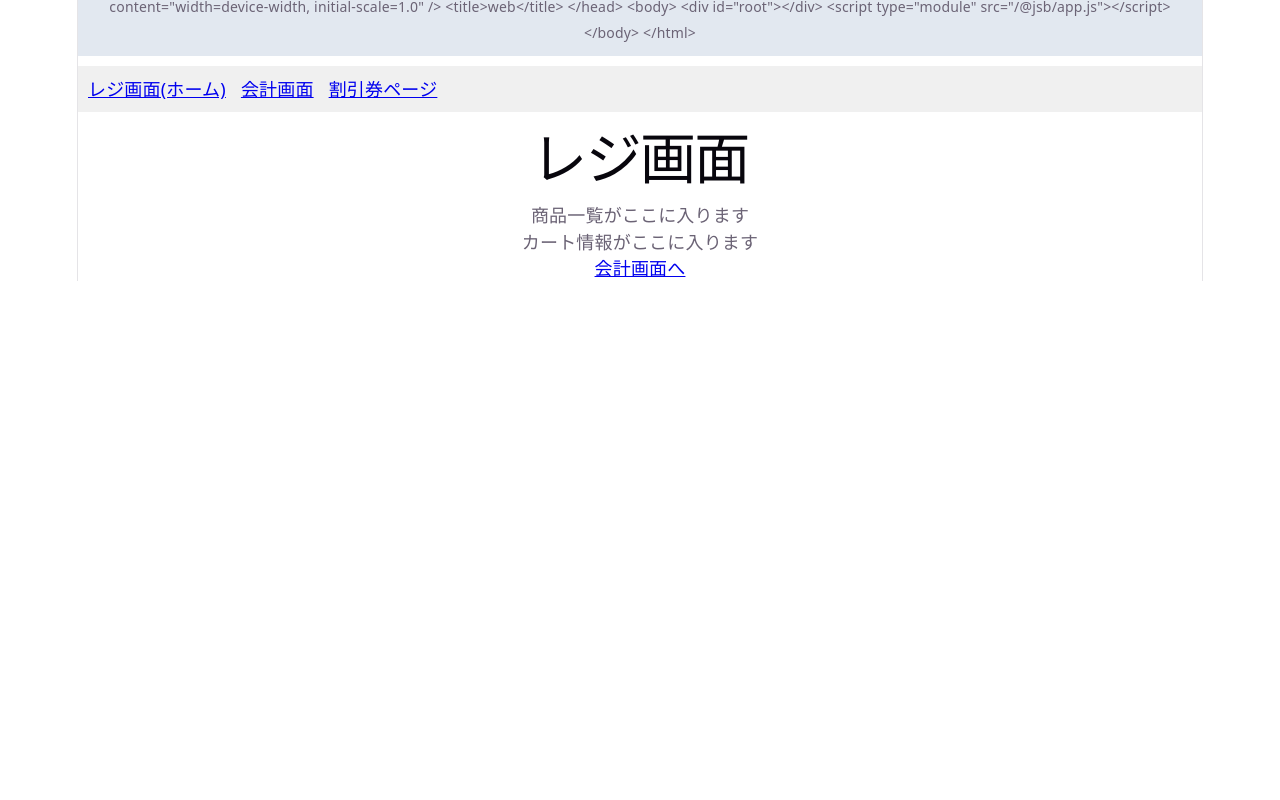
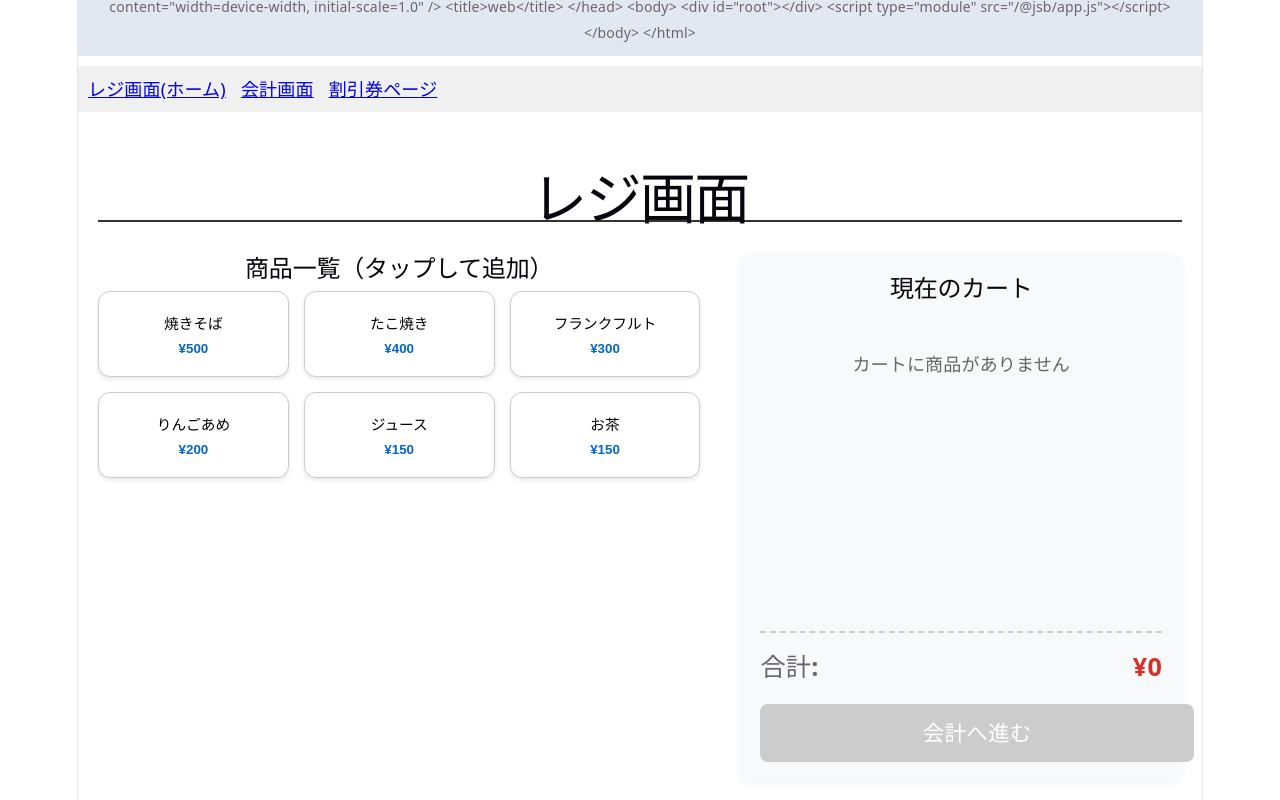
Before and after one commit to Gypsophila1912/rejogi-app, a React (Vite) app in the folder apps/web/: page / in a window 1280 px wide. Shown: the part 3930-4730 px from the top of the page. Before the commit the page ends 4211 px from the top, so only its background shows below. Built offline with nearby package versions, Linux system fonts and the light colour scheme.

Commit message:
feat 商品サンプルと計算追加

```diff
--- a/apps/web/src/pages/RegisterPage.tsx
+++ b/apps/web/src/pages/RegisterPage.tsx
@@ -1,10 +1,151 @@
+import { Link } from 'react-router-dom';
+import { useCartStore, type Product } from '../store/cartStore';
+
+// TODO: 後ほどAPIから取得するデータに差し替えます
+const DUMMY_PRODUCTS: Product[] = [
+  { id: '1', name: '焼きそば', price: 500 },
+  { id: '2', name: 'たこ焼き', price: 400 },
+  { id: '3', name: 'フランクフルト', price: 300 },
+  { id: '4', name: 'りんごあめ', price: 200 },
+  { id: '5', name: 'ジュース', price: 150 },
+  { id: '6', name: 'お茶', price: 150 },
+];
+
 export const RegisterPage = () => {
+  const { cart, addToCart, removeFromCart, updateQuantity, getTotalPrice } = useCartStore();
+
   return (
-    <div>
-      <h1>レジ画面</h1>
-      <div>商品一覧がここに入ります</div>
-      <div>カート情報がここに入ります</div>
-      <a href="/checkout">会計画面へ</a>
+    <div style={{ padding: '20px', maxWidth: '1200px', margin: '0 auto' }}>
+      <h1 style={{ borderBottom: '2px solid #333', paddingBottom: '10px' }}>レジ画面</h1>
+
+      <div style={{ display: 'flex', gap: '40px', marginTop: '20px' }}>
+
+        {/* 左側：商品一覧 */}
+        <div style={{ flex: '6' }}>
+          <h2>商品一覧（タップして追加）</h2>
+          <div style={{
+            display: 'grid',
+            gridTemplateColumns: 'repeat(auto-fill, minmax(140px, 1fr))',
+            gap: '15px'
+          }}>
+            {DUMMY_PRODUCTS.map((product) => (
+              <button
+                key={product.id}
+                onClick={() => addToCart(product)}
+                style={{
+                  padding: '20px 10px',
+                  border: '1px solid #ccc',
+                  borderRadius: '12px',
+                  cursor: 'pointer',
+                  display: 'flex',
+                  flexDirection: 'column',
+                  alignItems: 'center',
+                  background: 'white',
+                  boxShadow: '0 2px 4px rgba(0,0,0,0.1)',
+                  transition: 'transform 0.1s',
+                }}
+              >
+                <span style={{ fontSize: '1.1em', fontWeight: 'bold', marginBottom: '8px' }}>
+                  {product.name}
+                </span>
+                <span style={{ color: '#0066cc', fontWeight: 'bold' }}>
+                  ¥{product.price}
+                </span>
+              </button>
+            ))}
+          </div>
+        </div>
+
+        {/* 右側：カートと金額計算 */}
+        <div style={{
+          flex: '4',
+          background: '#f8f9fa',
+          padding: '20px',
+          borderRadius: '12px',
+          boxShadow: '0 2px 8px rgba(0,0,0,0.05)',
+          display: 'flex',
+          flexDirection: 'column'
+        }}>
+          <h2>現在のカート</h2>
+
+          <div style={{ flexGrow: 1, minHeight: '300px' }}>
+            {cart.length === 0 ? (
+              <p style={{ color: '#666', textAlign: 'center', marginTop: '40px' }}>
+                カートに商品がありません
+              </p>
+            ) : (
+              <div style={{ display: 'flex', flexDirection: 'column', gap: '10px' }}>
+                {cart.map((item) => (
+                  <div key={item.product.id} style={{
+                    display: 'flex',
+                    justifyContent: 'space-between',
+                    alignItems: 'center',
+                    padding: '12px',
+                    background: 'white',
+                    borderRadius: '8px',
+                    border: '1px solid #eee'
+                  }}>
+                    <div>
+                      <div style={{ fontWeight: 'bold' }}>{item.product.name}</div>
+                      <div style={{ color: '#666', fontSize: '0.9em' }}>¥{item.product.price} × {item.quantity}</div>
+                    </div>
+
+                    <div style={{ display: 'flex', alignItems: 'center', gap: '8px' }}>
+                      <button
+                        onClick={() => updateQuantity(item.product.id, item.quantity - 1)}
+                        style={{ width: '30px', height: '30px', borderRadius: '50%', border: '1px solid #ccc', background: 'white', cursor: 'pointer' }}
+                      >-</button>
+
+                      <span style={{ width: '20px', textAlign: 'center', fontWeight: 'bold' }}>{item.quantity}</span>
+
+                      <button
+                        onClick={() => updateQuantity(item.product.id, item.quantity + 1)}
+                        style={{ width: '30px', height: '30px', borderRadius: '50%', border: '1px solid #ccc', background: 'white', cursor: 'pointer' }}
+                      >+</button>
+
+                      <button
+                        onClick={() => removeFromCart(item.product.id)}
+                        style={{ marginLeft: '10px', color: '#dc3545', background: 'none', border: 'none', cursor: 'pointer', textDecoration: 'underline' }}
+                      >削除</button>
+                    </div>
+                  </div>
+                ))}
+              </div>
+            )}
+          </div>
+
+          {/* 合計金額と会計ボタン */}
+          <div style={{ marginTop: '20px', paddingTop: '20px', borderTop: '2px dashed #ccc' }}>
+            <div style={{ display: 'flex', justifyContent: 'space-between', fontSize: '1.4em', fontWeight: 'bold' }}>
+              <span>合計:</span>
+              <span style={{ color: '#d93025' }}>¥{getTotalPrice().toLocaleString()}</span>
+            </div>
+
+            <div style={{ marginTop: '25px' }}>
+              <Link
+                to="/checkout"
+                style={{
+                  display: 'block',
+                  width: '100%',
+                  padding: '16px',
+                  background: cart.length > 0 ? '#1a73e8' : '#ccc',
+                  color: 'white',
+                  textAlign: 'center',
+                  textDecoration: 'none',
+                  borderRadius: '8px',
+                  fontWeight: 'bold',
+                  fontSize: '1.2em',
+                  pointerEvents: cart.length > 0 ? 'auto' : 'none'
+                }}
+              >
+                会計へ進む
+              </Link>
+            </div>
+          </div>
+
+        </div>
+
+      </div>
     </div>
   );
 };
--- /dev/null
+++ b/apps/web/src/store/cartStore.ts
@@ -0,0 +1,66 @@
+import { create } from 'zustand';
+
+export interface Product {
+  id: string;
+  name: string;
+  price: number;
+}
+
+export interface CartItem {
+  product: Product;
+  quantity: number;
+}
+
+interface CartState {
+  cart: CartItem[];
+  addToCart: (product: Product) => void;
+  removeFromCart: (productId: string) => void;
+  updateQuantity: (productId: string, quantity: number) => void;
+  clearCart: () => void;
+  getTotalPrice: () => number;
+}
+
+export const useCartStore = create<CartState>((set, get) => ({
+  cart: [],
+
+  addToCart: (product) => {
+    const { cart } = get();
+    const existingItem = cart.find(item => item.product.id === product.id);
+
+    if (existingItem) {
+      set({
+        cart: cart.map(item =>
+          item.product.id === product.id
+            ? { ...item, quantity: item.quantity + 1 }
+            : item
+        )
+      });
+    } else {
+      set({ cart: [...cart, { product, quantity: 1 }] });
+    }
+  },
+
+  removeFromCart: (productId) => {
+    set({ cart: get().cart.filter(item => item.product.id !== productId) });
+  },
+
+  updateQuantity: (productId, quantity) => {
+    if (quantity <= 0) {
+      get().removeFromCart(productId);
+      return;
+    }
+    set({
+      cart: get().cart.map(item =>
+        item.product.id === productId
+          ? { ...item, quantity }
+          : item
+      )
+    });
+  },
+
+  clearCart: () => set({ cart: [] }),
+
+  getTotalPrice: () => {
+    return get().cart.reduce((total, item) => total + item.product.price * item.quantity, 0);
+  }
+}));
```
